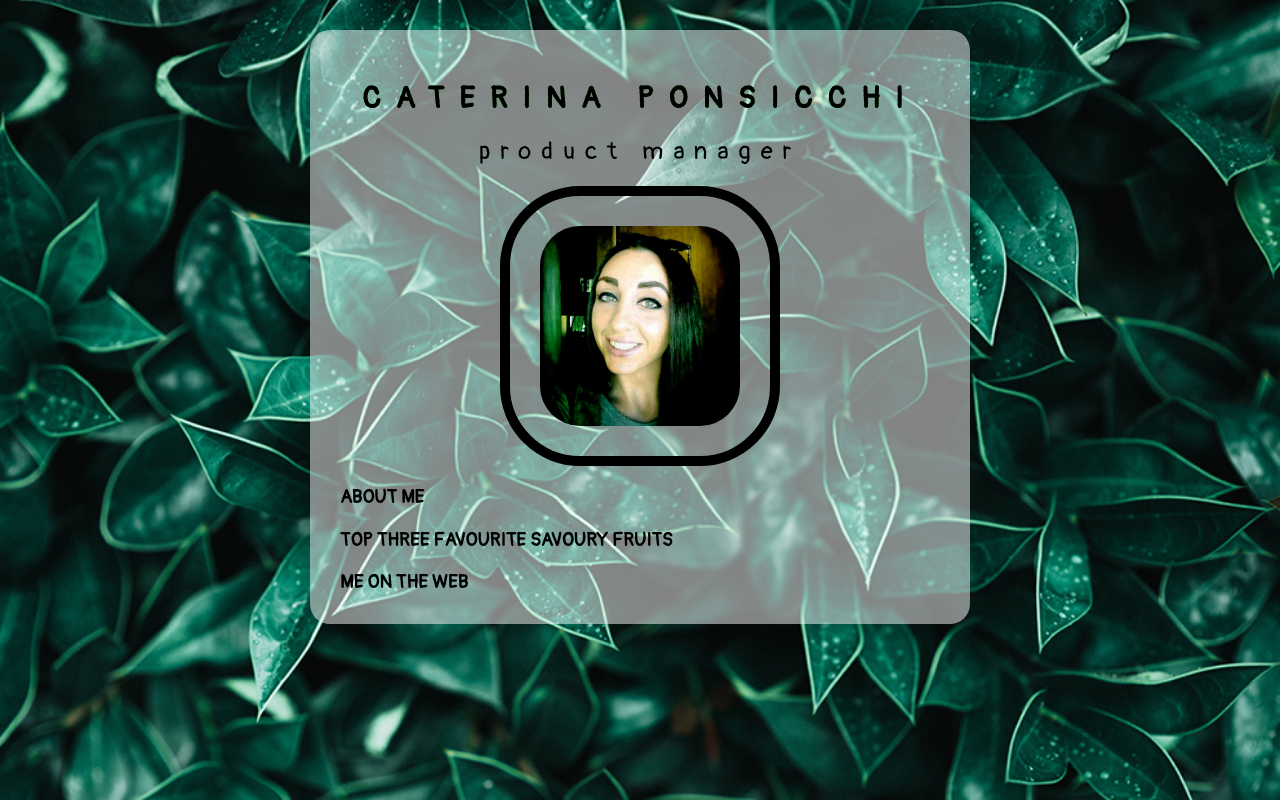
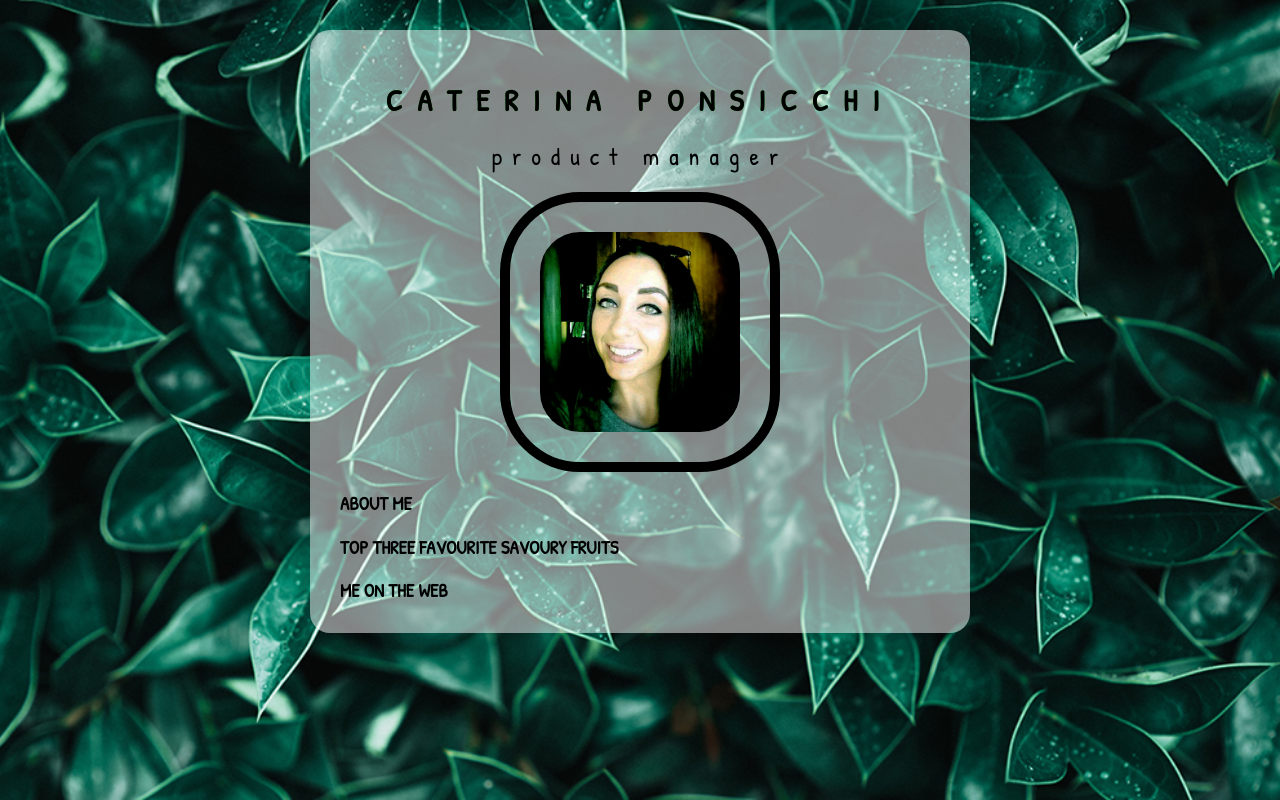
Before and after one commit to catepons/cateponsss.github.io, a plain HTML site: page index.html in a window 1280 px wide. Drawn offline with nearby package versions, Linux system fonts and the light colour scheme.

Commit message:
Add files via upload

```diff
--- a/css/style.css
+++ b/css/style.css
@@ -5,6 +5,7 @@ body {
 	background-size: cover;
 	background-attachment: fixed;
 	font-family: 'Pangolin', cursive;
+	font-family: 'Patrick Hand', cursive;
 }
 
 .main {
@@ -17,6 +18,7 @@ body {
 
 h1 {
 	font-family: 'Pangolin', cursive;
+	font-family: 'Patrick Hand', cursive;
 	font-size: 30px;
 	font-weight: bold;
 	text-align: center;
--- a/index.html
+++ b/index.html
@@ -6,7 +6,8 @@
 		<title>Caterina Ponsicchi</title>
 		<meta charset="utf-8">
 		<link rel="stylesheet" href ="css/style.css">
-		<link href="https://fonts.googleapis.com/css?family=Pangolin" rel="stylesheet">
+		<link href="https://fonts.googleapis.com/css?family=Pangolin|Patrick+Hand" rel="stylesheet">
+
 
 
 	</head>
```
